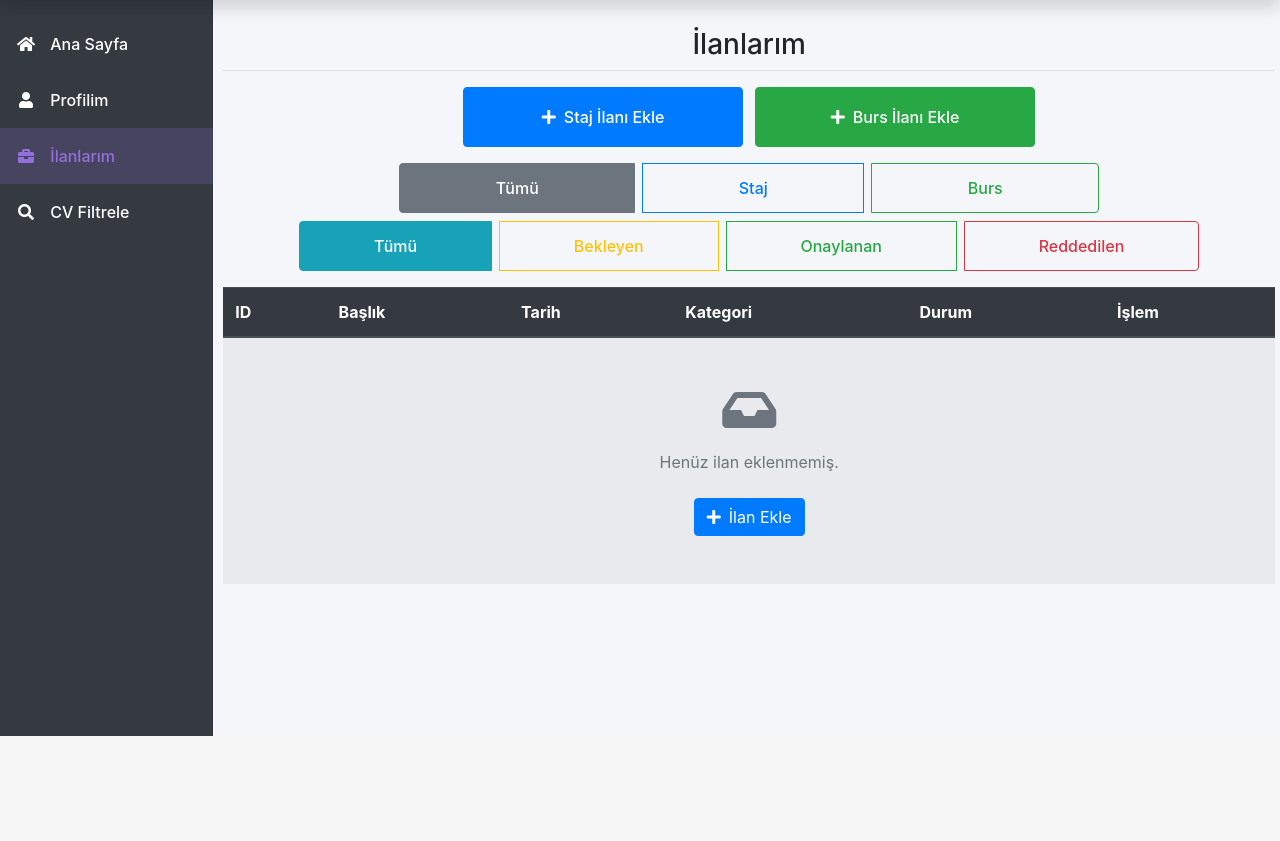
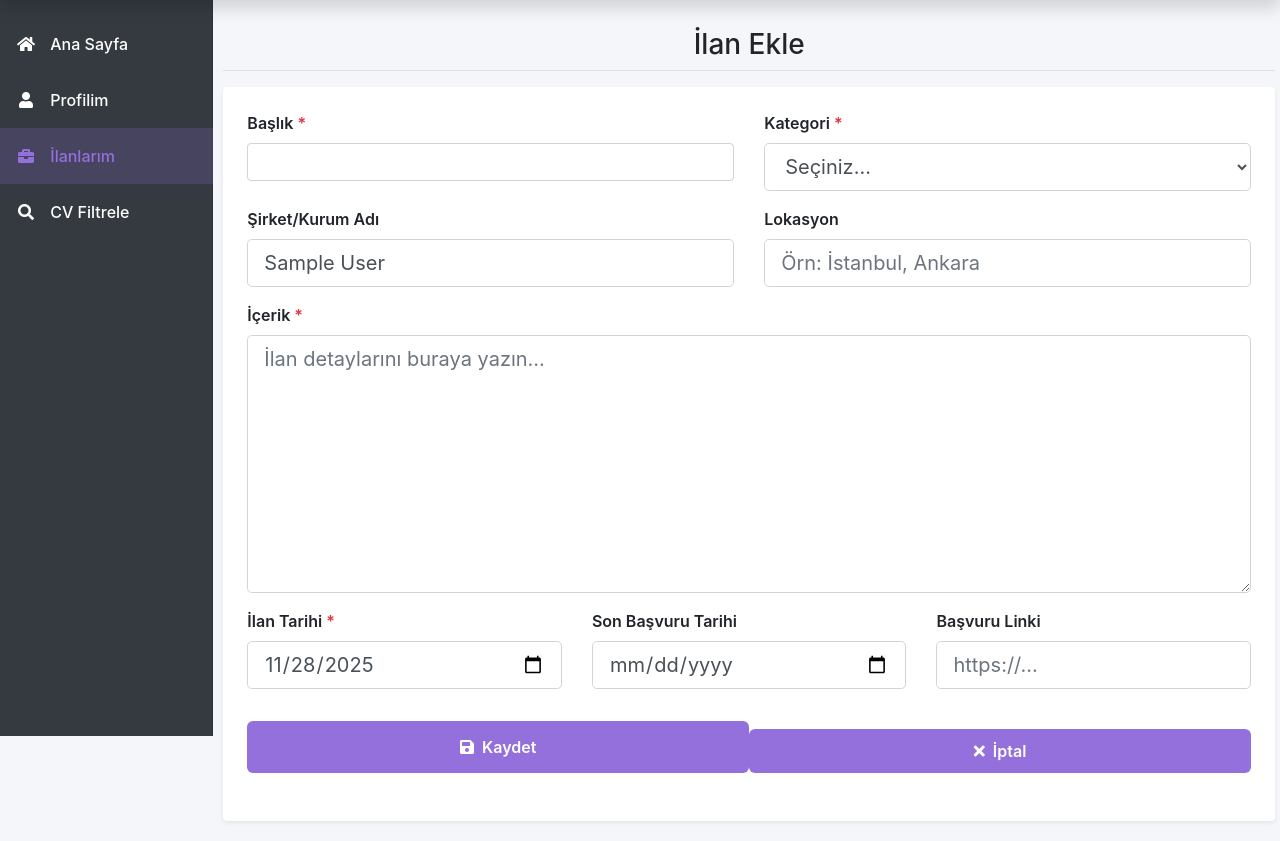
Before and after one commit to gokdeniz05/ASEC-Website-Update, a PHP site: page /corporate/ilanlar-yonetim.php in a window 1280 px wide. Shown: the part 64-905 px from the top of the page. Before the commit the page ends 800 px from the top, so only its background shows below. Run offline with PHP 8.4, Linux system fonts and the light colour scheme; the visitor is signed in with stand-in values (Sample User, id 1); data that the repository does not hold is empty.

Commit message:
kurumsal panel session

```diff
--- a/src/corporate/ilanlar-yonetim.php
+++ b/src/corporate/ilanlar-yonetim.php
@@ -1,10 +1,18 @@
 <?php
-ini_set('display_errors', 1);
-ini_set('display_startup_errors', 1);
-error_reporting(E_ALL);
+// 1. DOCKER UYUMLU BAŞLANGIÇ
+ob_start();
+if (session_status() === PHP_SESSION_NONE) {
+    session_start();
+}
 
-// Corporate İlanlar Yönetim Paneli
+// Corporate İlan Ekleme - Sadece Staj ve Burs İlanları
 require_once 'includes/config.php';
+
+// Oturum kontrolü
+if(!isset($_SESSION["loggedin"]) || $_SESSION["loggedin"] !== true || $_SESSION['user_type'] !== 'corporate'){
+    header("location: ../login.php");
+    exit;
+}
 
 // Ensure corporate_ilan_requests table exists
 $pdo->exec('CREATE TABLE IF NOT EXISTS corporate_ilan_requests (
@@ -29,270 +37,177 @@ $pdo->exec('CREATE TABLE IF NOT EXISTS corporate_ilan_requests (
     INDEX idx_kategori (kategori)
 ) ENGINE=InnoDB DEFAULT CHARSET=utf8mb4 COLLATE=utf8mb4_unicode_ci');
 
-// Also check for approved announcements in ilanlar table
-try {
-    $columns = $pdo->query("SHOW COLUMNS FROM ilanlar")->fetchAll(PDO::FETCH_COLUMN);
-    if (!in_array('corporate_user_id', $columns)) {
-        $pdo->exec("ALTER TABLE ilanlar ADD COLUMN corporate_user_id INT NULL AFTER id");
-        $pdo->exec("ALTER TABLE ilanlar ADD INDEX idx_corporate_user_id (corporate_user_id)");
-    }
-} catch (PDOException $e) {
-    // Column might already exist, continue
+$msg = '';
+$error = '';
+$success = false;
+
+// Get default category from URL parameter
+$default_kategori = $_GET['kategori'] ?? '';
+if (!in_array($default_kategori, ['Staj İlanları', 'Burs İlanları'])) {
+    $default_kategori = '';
 }
 
-// Get filter for category if provided
-$kategori_filter = $_GET['kategori'] ?? '';
-$status_filter = $_GET['status'] ?? 'all';
+if ($_SERVER['REQUEST_METHOD'] === 'POST') {
+    try {
+        $baslik = trim($_POST['baslik'] ?? '');
+        $icerik = trim($_POST['icerik'] ?? '');
+        $kategori = trim($_POST['kategori'] ?? '');
+        $tarih = $_POST['tarih'] ?? date('Y-m-d');
+        $link = trim($_POST['link'] ?? '');
+        $sirket = trim($_POST['sirket'] ?? '');
+        $lokasyon = trim($_POST['lokasyon'] ?? '');
+        $son_basvuru = $_POST['son_basvuru'] ?? null;
 
-// Get requests
-$where_clause = "WHERE corporate_user_id = ?";
-$params = [$_SESSION['user_id']];
+        // Validation
+        if (empty($baslik)) {
+            $error = 'Başlık alanı zorunludur!';
+        } elseif (empty($icerik)) {
+            $error = 'İçerik alanı zorunludur!';
+        } elseif (empty($kategori)) {
+            $error = 'Kategori seçimi zorunludur!';
+        } elseif (!in_array($kategori, ['Staj İlanları', 'Burs İlanları'])) {
+            $error = 'Sadece Staj İlanları ve Burs İlanları oluşturabilirsiniz!';
+        } elseif (empty($tarih)) {
+            $error = 'Tarih alanı zorunludur!';
+        } else {
+            // Create request instead of direct announcement
+            $insertColumns = ['corporate_user_id', 'baslik', 'icerik', 'kategori', 'tarih', 'link', 'sirket', 'lokasyon', 'son_basvuru', 'status'];
+            $insertValues = [$_SESSION['user_id'], $baslik, $icerik, $kategori, $tarih, $link ?: null, $sirket ?: null, $lokasyon ?: null, $son_basvuru ?: null, 'pending'];
+            $placeholders = ['?', '?', '?', '?', '?', '?', '?', '?', '?', '?'];
 
-// Only allow Staj İlanları and Burs İlanları
-if ($kategori_filter && in_array($kategori_filter, ['Staj İlanları', 'Burs İlanları'])) {
-    $where_clause .= " AND kategori = ?";
-    $params[] = $kategori_filter;
-} else {
-    // Only show staj and burs announcements
-    $where_clause .= " AND (kategori = 'Staj İlanları' OR kategori = 'Burs İlanları')";
+            $sql = 'INSERT INTO corporate_ilan_requests (' . implode(', ', $insertColumns) . ') VALUES (' . implode(', ', $placeholders) . ')';
+            $stmt = $pdo->prepare($sql);
+            $ok = $stmt->execute($insertValues);
+
+            if ($ok) {
+                $success = true;
+                // --- DÜZELTME: Mutlak Yol Kullanıldı ---
+                header('Location: /corporate/ilanlar-yonetim.php?success=1');
+                exit;
+            } else {
+                $error = 'İlan isteği oluşturulurken bir hata oluştu!';
+            }
+        }
+    } catch (PDOException $e) {
+        $error = 'Veritabanı hatası: ' . $e->getMessage();
+    }
 }
 
-// Status filter
-if ($status_filter !== 'all' && in_array($status_filter, ['pending', 'approved', 'rejected'])) {
-    $where_clause .= " AND status = ?";
-    $params[] = $status_filter;
+// Check for success message from redirect
+if (isset($_GET['success']) && $_GET['success'] == '1') {
+    $msg = 'İlan isteğiniz başarıyla oluşturuldu! İlanınız yönetici onayından sonra yayınlanacaktır.';
+    $default_kategori = $_GET['kategori'] ?? $default_kategori;
 }
-
-$sql = "SELECT * FROM corporate_ilan_requests $where_clause ORDER BY created_at DESC";
-$stmt = $pdo->prepare($sql);
-$stmt->execute($params);
-$requests = $stmt->fetchAll();
-
-// Also get approved announcements that are already published
-$ilan_where = "WHERE corporate_user_id = ?";
-$ilan_params = [$_SESSION['user_id']];
-if ($kategori_filter && in_array($kategori_filter, ['Staj İlanları', 'Burs İlanları'])) {
-    $ilan_where .= " AND kategori = ?";
-    $ilan_params[] = $kategori_filter;
-} else {
-    $ilan_where .= " AND (kategori = 'Staj İlanları' OR kategori = 'Burs İlanları')";
-}
-
-$ilan_sql = "SELECT *, 'approved' as request_status FROM ilanlar $ilan_where ORDER BY tarih DESC";
-$ilan_stmt = $pdo->prepare($ilan_sql);
-$ilan_stmt->execute($ilan_params);
-$approved_ilanlar = $ilan_stmt->fetchAll();
-
-// Combine requests and approved announcements
-$ilanlar = array_merge($requests, $approved_ilanlar);
-// Sort by date
-usort($ilanlar, function($a, $b) {
-    $dateA = $a['created_at'] ?? $a['tarih'] ?? '';
-    $dateB = $b['created_at'] ?? $b['tarih'] ?? '';
-    return strtotime($dateB) - strtotime($dateA);
-});
 ?>
 <?php include 'corporate-header.php'; ?>
-<style>
-    /* Style for Add Internship/Scholarship buttons */
-    .mb-3.d-flex.flex-column.flex-md-row {
-        justify-content: center;
-        align-items: stretch;
-        gap: 12px;
-    }
-
-    .mb-3.d-flex.flex-column.flex-md-row .btn {
-        min-height: 60px;
-        padding: 16px 20px;
-        display: flex;
-        align-items: center;
-        justify-content: center;
-        font-size: 1rem;
-        font-weight: 500;
-        min-width: 280px;
-    }
-
-    /* Style for filter button groups */
-    .mb-3 .btn-group {
-        justify-content: center;
-        display: flex;
-        margin-bottom: 12px;
-    }
-
-    .mb-3 .btn-group .btn {
-        min-height: 50px;
-        padding: 12px 20px;
-        font-size: 1rem;
-        font-weight: 500;
-        display: flex;
-        align-items: center;
-        justify-content: center;
-        flex: 1;
-        max-width: 250px;
-        min-width: 180px;
-    }
-
-    /* Type filter buttons (Tümü, Staj, Burs) */
-    .btn-group[role="group"]:first-of-type {
-        margin-bottom: 12px;
-    }
-
-    /* Status filter buttons (Tümü, Bekleyen, Onaylanan, Reddedilen) */
-    .btn-group[role="group"]:last-of-type {
-        margin-bottom: 0;
-    }
-
-    /* Ensure buttons in groups are aligned */
-    .btn-group .btn.flex-fill {
-        flex: 1;
-        min-width: 180px;
-    }
-
-    /* Style for action buttons in table */
-    .table .btn-group-sm .btn {
-        min-width: 90px;
-        padding: 8px 16px;
-    }
-
-    /* Mobile responsive */
-    @media (max-width: 767px) {
-        .mb-3.d-flex.flex-column .btn {
-            width: 100%;
-            margin-bottom: 8px;
-        }
-
-        .mb-3.d-flex.flex-column .btn:last-child {
-            margin-bottom: 0;
-        }
-
-        .btn-group {
-            flex-wrap: wrap;
-        }
-
-        .btn-group .btn {
-            min-width: calc(50% - 4px);
-            margin: 2px;
-        }
-    }
-</style>
 <div class="container-fluid">
   <div class="row">
     <?php include 'corporate-sidebar.php'; ?>
     <main class="main-content col-md-9 ml-sm-auto col-lg-10">
       <div class="d-flex justify-content-between flex-wrap flex-md-nowrap align-items-center pt-2 pb-2 mb-3 border-bottom">
-        <h1 class="h3 mb-3 mb-md-0">İlanlarım</h1>
+        <h1 class="h3 mb-3 mb-md-0">İlan Ekle</h1>
       </div>
+      <?php if($msg): ?><div class="alert alert-success alert-dismissible fade show" role="alert"><?= htmlspecialchars($msg) ?><button type="button" class="close" data-dismiss="alert" aria-label="Close"><span aria-hidden="true">&times;</span></button></div><?php endif; ?>
+      <?php if($error): ?><div class="alert alert-danger alert-dismissible fade show" role="alert"><?= htmlspecialchars($error) ?><button type="button" class="close" data-dismiss="alert" aria-label="Close"><span aria-hidden="true">&times;</span></button></div><?php endif; ?>
 
-      <div class="mb-3 d-flex flex-column flex-md-row justify-content-center align-items-stretch" style="gap: 12px;">
-        <a href="ilan-ekle.php?kategori=Staj İlanları" class="btn btn-primary" style="min-width: 280px;">
-          <i class="fas fa-plus mr-2"></i>Staj İlanı Ekle
-        </a>
-        <a href="ilan-ekle.php?kategori=Burs İlanları" class="btn btn-success" style="min-width: 280px;">
-          <i class="fas fa-plus mr-2"></i>Burs İlanı Ekle
-        </a>
-      </div>
-
-      <div class="mb-3 d-flex flex-column align-items-center">
-        <div class="btn-group mb-2 d-flex justify-content-center" role="group" style="gap: 8px; width: 100%; max-width: 700px;">
-          <a href="ilanlar-yonetim.php" class="btn btn-outline-secondary flex-fill <?php echo $kategori_filter === '' ? 'active' : ''; ?>" style="min-width: 180px;">Tümü</a>
-          <a href="ilanlar-yonetim.php?kategori=Staj İlanları" class="btn btn-outline-primary flex-fill <?php echo $kategori_filter === 'Staj İlanları' ? 'active' : ''; ?>" style="min-width: 180px;">Staj</a>
-          <a href="ilanlar-yonetim.php?kategori=Burs İlanları" class="btn btn-outline-success flex-fill <?php echo $kategori_filter === 'Burs İlanları' ? 'active' : ''; ?>" style="min-width: 180px;">Burs</a>
+      <form method="post" class="bg-white p-3 p-md-4 rounded shadow-sm">
+        <div class="row">
+          <div class="col-12 col-md-6">
+            <div class="form-group mb-3">
+              <label>Başlık <span class="text-danger">*</span></label>
+              <input type="text" name="baslik" class="form-control" required value="<?= htmlspecialchars($_POST['baslik'] ?? '') ?>">
+            </div>
+          </div>
+          <div class="col-12 col-md-6">
+            <div class="form-group mb-3">
+              <label>Kategori <span class="text-danger">*</span></label>
+              <select name="kategori" class="form-control form-control-lg" required>
+                <option value="">Seçiniz...</option>
+                <option value="Staj İlanları" <?= ((isset($_POST['kategori']) && $_POST['kategori'] == 'Staj İlanları') || $default_kategori == 'Staj İlanları') ? 'selected' : '' ?>>Staj İlanları</option>
+                <option value="Burs İlanları" <?= ((isset($_POST['kategori']) && $_POST['kategori'] == 'Burs İlanları') || $default_kategori == 'Burs İlanları') ? 'selected' : '' ?>>Burs İlanları</option>
+              </select>
+            </div>
+          </div>
         </div>
-        <div class="btn-group d-flex justify-content-center" role="group" style="gap: 8px; width: 100%; max-width: 900px;">
-          <a href="ilanlar-yonetim.php<?php echo $kategori_filter ? '?kategori=' . urlencode($kategori_filter) : ''; ?>" class="btn btn-outline-info flex-fill <?php echo $status_filter === 'all' ? 'active' : ''; ?>" style="min-width: 180px;">Tümü</a>
-          <a href="ilanlar-yonetim.php?status=pending<?php echo $kategori_filter ? '&kategori=' . urlencode($kategori_filter) : ''; ?>" class="btn btn-outline-warning flex-fill <?php echo $status_filter === 'pending' ? 'active' : ''; ?>" style="min-width: 180px;">Bekleyen</a>
-          <a href="ilanlar-yonetim.php?status=approved<?php echo $kategori_filter ? '&kategori=' . urlencode($kategori_filter) : ''; ?>" class="btn btn-outline-success flex-fill <?php echo $status_filter === 'approved' ? 'active' : ''; ?>" style="min-width: 180px;">Onaylanan</a>
-          <a href="ilanlar-yonetim.php?status=rejected<?php echo $kategori_filter ? '&kategori=' . urlencode($kategori_filter) : ''; ?>" class="btn btn-outline-danger flex-fill <?php echo $status_filter === 'rejected' ? 'active' : ''; ?>" style="min-width: 180px;">Reddedilen</a>
+        <div class="row">
+          <div class="col-12 col-md-6">
+            <div class="form-group mb-3">
+              <label>Şirket/Kurum Adı</label>
+              <input type="text" name="sirket" class="form-control form-control-lg" placeholder="Örn: <?= htmlspecialchars($_SESSION['user_name'] ?? 'ABC Teknoloji A.Ş.') ?>" value="<?= htmlspecialchars($_POST['sirket'] ?? $_SESSION['user_name'] ?? '') ?>">
+            </div>
+          </div>
+          <div class="col-12 col-md-6">
+            <div class="form-group mb-3">
+              <label>Lokasyon</label>
+              <input type="text" name="lokasyon" class="form-control form-control-lg" placeholder="Örn: İstanbul, Ankara" value="<?= htmlspecialchars($_POST['lokasyon'] ?? '') ?>">
+            </div>
+          </div>
         </div>
-      </div>
-
-      <div class="table-responsive">
-      <table class="table table-striped table-hover admin-table">
-        <thead class="thead-dark">
-          <tr>
-            <th class="d-none d-md-table-cell">ID</th>
-            <th>Başlık</th>
-            <th class="d-none d-lg-table-cell">Tarih</th>
-            <th>Kategori</th>
-            <th>Durum</th>
-            <th>İşlem</th>
-          </tr>
-        </thead>
-        <tbody>
-            <?php if(empty($ilanlar)): ?>
-            <tr>
-                <td colspan="6" class="text-center py-5">
-                    <i class="fas fa-inbox fa-3x text-muted mb-3 d-block"></i>
-                    <p class="text-muted">Henüz ilan eklenmemiş.</p>
-                    <a href="ilan-ekle.php?kategori=Staj İlanları" class="btn btn-primary mt-2">
-                        <i class="fas fa-plus mr-2"></i>İlan Ekle
-                    </a>
-                </td>
-            </tr>
-            <?php else: ?>
-            <?php foreach($ilanlar as $ilan):
-                $is_request = isset($ilan['status']) && !isset($ilan['request_status']);
-                $is_approved = (isset($ilan['request_status']) && $ilan['request_status'] === 'approved') || (isset($ilan['status']) && $ilan['status'] === 'approved');
-                $display_date = $ilan['created_at'] ?? $ilan['tarih'] ?? '';
-            ?>
-            <tr>
-                <td class="d-none d-md-table-cell"><?= htmlspecialchars($ilan['id']) ?></td>
-                <td>
-                    <strong><?= htmlspecialchars(mb_substr($ilan['baslik'], 0, 50)) ?><?= mb_strlen($ilan['baslik']) > 50 ? '...' : '' ?></strong>
-                    <small class="d-block d-lg-none text-muted"><?= htmlspecialchars(date('d.m.Y', strtotime($display_date))) ?></small>
-                </td>
-                <td class="d-none d-lg-table-cell"><?= htmlspecialchars($display_date) ?></td>
-                <td><span class="badge badge-<?= $ilan['kategori'] == 'Staj İlanları' ? 'primary' : 'success' ?>"><?= htmlspecialchars($ilan['kategori'] == 'Staj İlanları' ? 'Staj' : 'Burs') ?></span></td>
-                <td>
-                    <?php if($is_request): ?>
-                        <?php if($ilan['status'] === 'pending'): ?>
-                            <span class="badge badge-warning">Bekliyor</span>
-                        <?php elseif($ilan['status'] === 'approved'): ?>
-                            <span class="badge badge-success">Onaylandı</span>
-                        <?php else: ?>
-                            <span class="badge badge-danger">Reddedildi</span>
-                            <?php if($ilan['admin_notes']): ?>
-                                <small class="text-muted d-block">Not: <?= htmlspecialchars($ilan['admin_notes']) ?></small>
-                            <?php endif; ?>
-                        <?php endif; ?>
-                    <?php else: ?>
-                        <span class="badge badge-success">Yayında</span>
-                    <?php endif; ?>
-                </td>
-                <td>
-                    <div class="btn-group-vertical btn-group-sm d-md-inline-flex" role="group">
-                        <?php if($is_request && $ilan['status'] === 'pending'): ?>
-                            <a href="ilan-duzenle.php?id=<?= $ilan['id'] ?>" class="btn btn-warning btn-sm mb-1 mb-md-0">
-                                <i class="fas fa-edit d-md-none"></i>
-                                <span class="d-none d-md-inline"><i class="fas fa-edit mr-1"></i>Düzenle</span>
-                            </a>
-                            <a href="ilan-sil.php?id=<?= $ilan['id'] ?>&type=request" class="btn btn-danger btn-sm" onclick="return confirm('Silmek istediğinize emin misiniz?')">
-                                <i class="fas fa-trash d-md-none"></i>
-                                <span class="d-none d-md-inline"><i class="fas fa-trash mr-1"></i>Sil</span>
-                            </a>
-                        <?php elseif($is_request && $ilan['status'] === 'rejected'): ?>
-                            <button class="btn btn-secondary btn-sm" disabled>
-                                <i class="fas fa-times mr-1"></i><span class="d-none d-md-inline">Reddedildi</span>
-                            </button>
-                        <?php elseif($is_approved || (isset($ilan['request_status']) && $ilan['request_status'] === 'approved')): ?>
-                            <a href="ilan-sil.php?id=<?= $ilan['id'] ?>&type=published" class="btn btn-danger btn-sm" onclick="return confirm('Yayındaki bu ilanı silmek istediğinize emin misiniz? Bu işlem geri alınamaz.')">
-                                <i class="fas fa-trash d-md-none"></i>
-                                <span class="d-none d-md-inline"><i class="fas fa-trash mr-1"></i>Sil</span>
-                            </a>
-                        <?php endif; ?>
-                    </div>
-                </td>
-            </tr>
-            <?php endforeach; ?>
-            <?php endif; ?>
-        </tbody>
-      </table>
-      </div>
+        <div class="form-group mb-3">
+          <label>İçerik <span class="text-danger">*</span></label>
+          <textarea name="icerik" rows="8" class="form-control form-control-lg" required placeholder="İlan detaylarını buraya yazın..."><?= htmlspecialchars($_POST['icerik'] ?? '') ?></textarea>
+        </div>
+        <div class="row">
+          <div class="col-12 col-md-4 mb-3">
+            <div class="form-group mb-3">
+              <label>İlan Tarihi <span class="text-danger">*</span></label>
+              <input type="date" name="tarih" class="form-control form-control-lg" required value="<?= htmlspecialchars($_POST['tarih'] ?? date('Y-m-d')) ?>">
+            </div>
+          </div>
+          <div class="col-12 col-md-4 mb-3">
+            <div class="form-group mb-3">
+              <label>Son Başvuru Tarihi</label>
+              <input type="date" name="son_basvuru" class="form-control form-control-lg" value="<?= htmlspecialchars($_POST['son_basvuru'] ?? '') ?>">
+            </div>
+          </div>
+          <div class="col-12 col-md-4 mb-3">
+            <div class="form-group mb-3">
+              <label>Başvuru Linki</label>
+              <input type="url" name="link" class="form-control form-control-lg" placeholder="https://..." value="<?= htmlspecialchars($_POST['link'] ?? '') ?>">
+            </div>
+          </div>
+        </div>
+        <div class="form-group mb-4 d-flex flex-column flex-md-row gap-2">
+          <button class="btn btn-primary btn-lg btn-block btn-md-block px-4" type="submit">
+            <i class="fas fa-save mr-2"></i>Kaydet
+          </button>
+          <a href="ilanlar-yonetim.php" class="btn btn-secondary btn-lg btn-block btn-md-block px-4">
+            <i class="fas fa-times mr-2"></i>İptal
+          </a>
+        </div>
+      </form>
     </main>
   </div>
 </div>
+
+<style>
+.admin-form-container {
+    max-width: 700px;
+    background: #fff;
+    border-radius: 12px;
+    box-shadow: 0 4px 24px rgba(44,62,80,0.08);
+    padding: 32px 32px 24px 32px;
+    margin: 40px 0 40px 0;
+}
+.form-group {margin-bottom:1rem;}
+label {font-weight:600;}
+input, textarea, select {width:100%;padding:10px 14px;border:1px solid #d1d5db;border-radius:6px;background:#f8fafc;font-size:1rem;margin-bottom:8px;}
+input:focus, textarea:focus, select:focus {outline:none;border-color:#9370db;background:#fff;}
+.btn {padding:10px 28px;background:#9370db;color:#fff;border:none;border-radius:6px;cursor:pointer;font-weight:600;font-size:1rem;transition:background 0.2s;}
+.btn:hover {background:#7a5fb8;}
+.msg {margin-bottom:1rem; color:green;}
+@media (max-width: 768px) {
+    .admin-form-container {
+        padding: 18px 4vw 18px 4vw;
+        max-width: 99vw;
+    }
+}
+</style>
 
 <script src="https://code.jquery.com/jquery-3.5.1.min.js"></script>
 <script src="https://cdn.jsdelivr.net/npm/bootstrap@4.5.2/dist/js/bootstrap.bundle.min.js"></script>
 </body>
 </html>
+<?php
+ob_end_flush(); // Tamponu boşalt
+?>
```
Also changed, not shown: src/corporate/cv-filtrele.php (+25 -22 lines), src/corporate/ilan-sil.php (+21 -7 lines), src/corporate/profil.php (+25 -10 lines).
